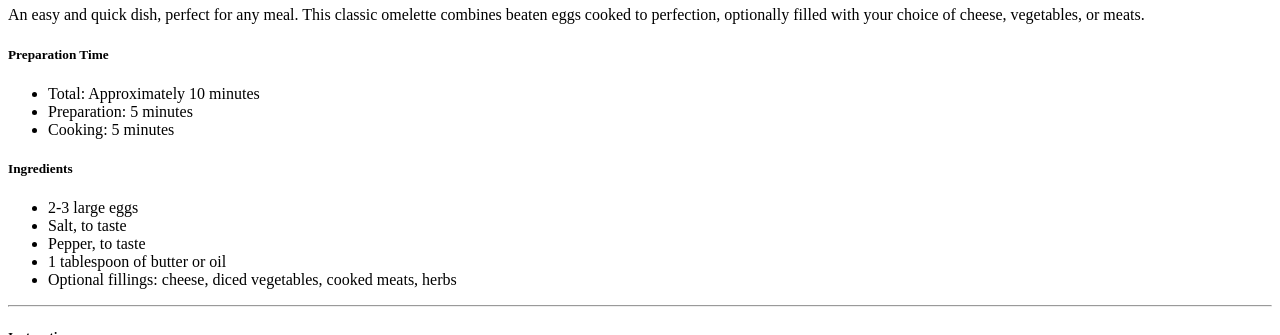
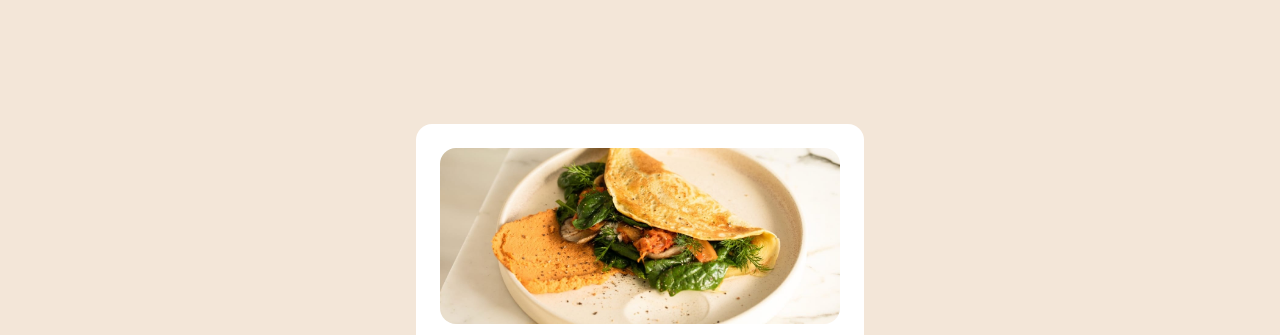
Before and after one commit to KunalLabs/card-component-ui, a plain HTML site: page index.html in a window 1280 px wide. Shown: the part 60-395 px from the top of the page. Drawn offline with Linux system fonts and the light colour scheme; a web font is replaced by a local one.

Commit message:
Update index.html

```diff
--- a/index.html
+++ b/index.html
@@ -1,4 +1,24 @@
+<!DOCTYPE html>
+<html lang="en">
 
+<head>
+  <meta charset="UTF-8">
+  <meta name="viewport" content="width=device-width, initial-scale=1.0">
+  <!-- displays site properly based on user's device -->
+
+  <link rel="icon" type="image/png" sizes="32x32" href="./assets/images/favicon-32x32.png">
+
+  <title>Frontend Mentor | Recipe page</title>
+  </style>
+  <link rel="stylesheet" href="style/style.css">
+</head>
+
+<body>
+  <div class="container">
+    <div class="card">
+      <div class="png">
+        <img src="assets/images/image-omelette.jpeg" alt="">
+      </div>
 
       <div class="heading">
         <h1>Simple Omelette Recipe</h1>
```
